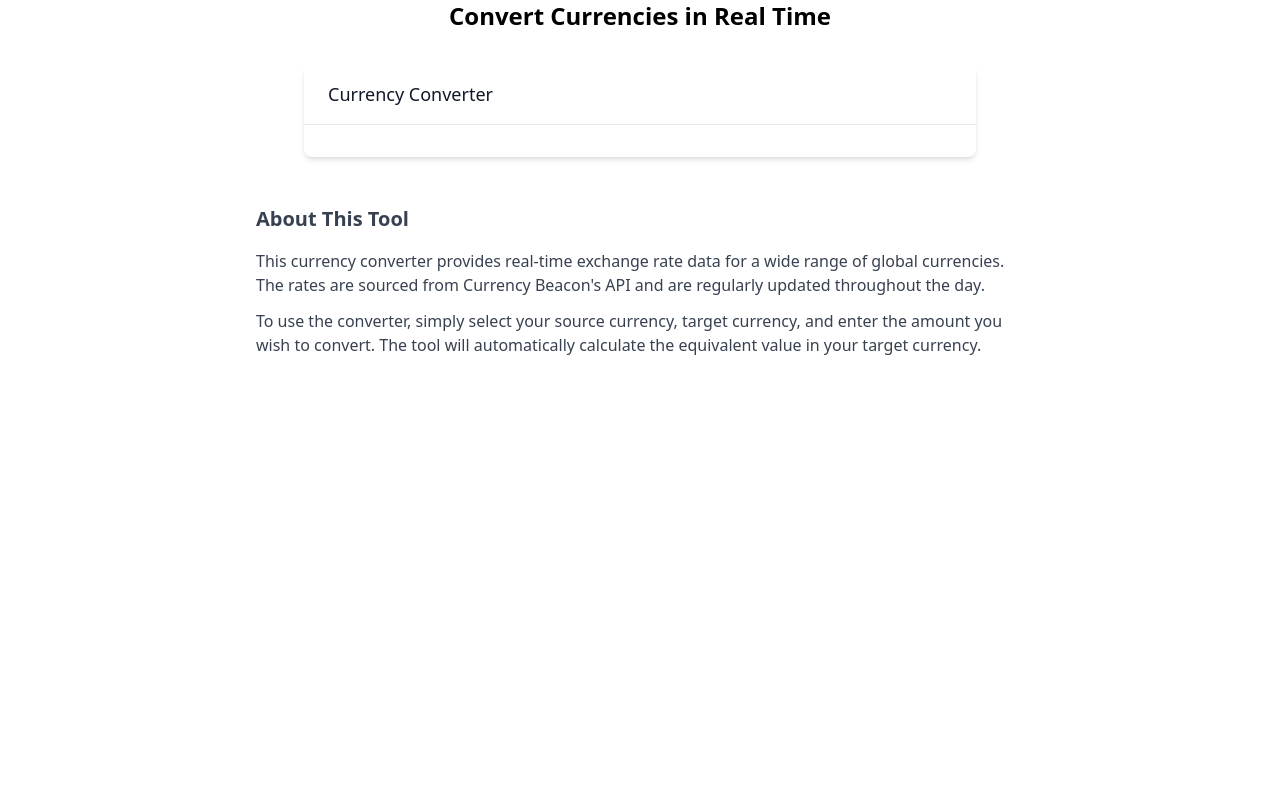
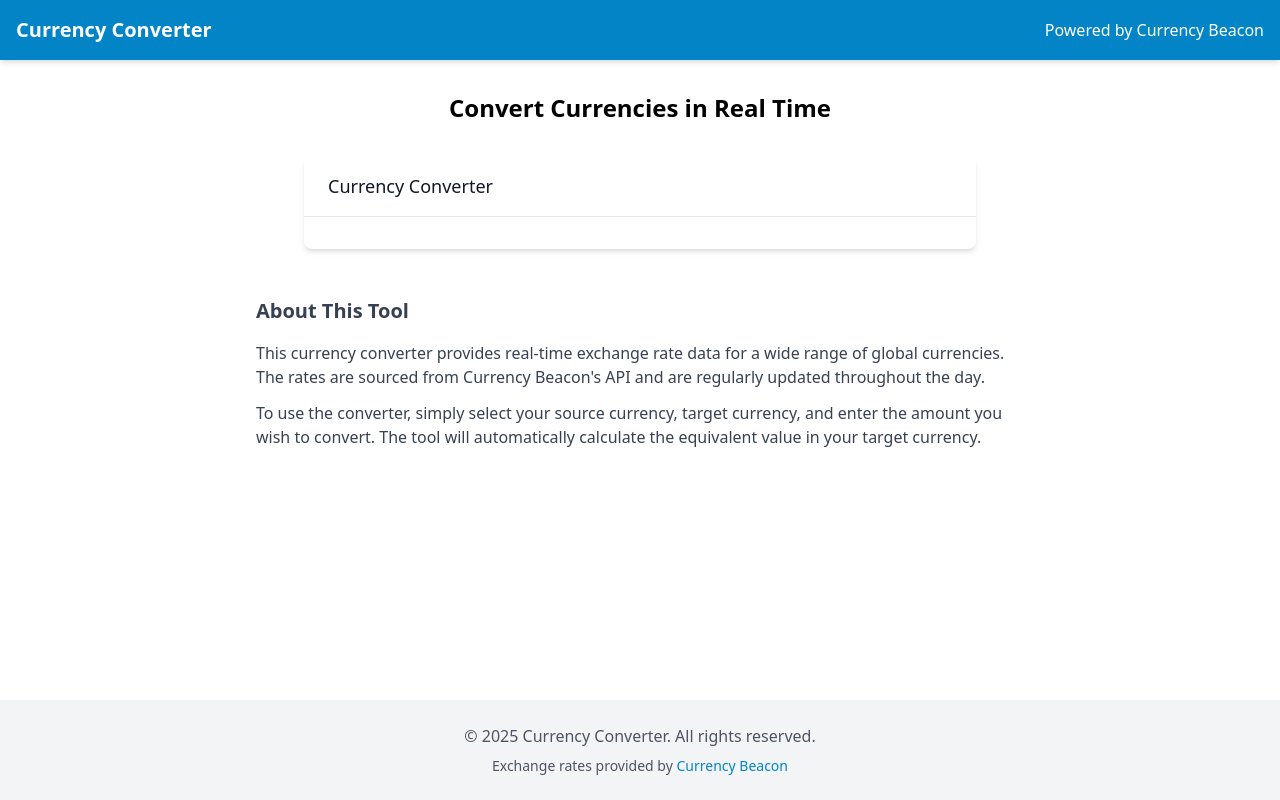
Before and after one commit to MykolajKrusser/currency-converter, a Nuxt app: page / in a window 1280 px wide. Built offline with nearby package versions, Linux system fonts and the light colour scheme.

Commit message:
added default nuxt layout, header and footer

```diff
--- /dev/null
+++ b/components/layout/Footer.vue
@@ -0,0 +1,21 @@
+<template>
+  <footer class="bg-gray-100 py-6 mt-auto">
+    <div class="container mx-auto px-4">
+      <div class="text-center text-gray-600">
+        <p>© {{ new Date().getFullYear() }} Currency Converter. All rights reserved.</p>
+        <p class="mt-2 text-sm">
+          Exchange rates provided by
+          <a
+              href="https://currencybeacon.com"
+              target="_blank"
+              class="text-primary-600 hover:text-primary-800 transition-colors"
+          >
+            Currency Beacon
+          </a>
+        </p>
+      </div>
+    </div>
+  </footer>
+</template>
+<script setup lang="ts">
+</script>
--- /dev/null
+++ b/components/layout/Header.vue
@@ -0,0 +1,12 @@
+<template>
+  <header class="bg-primary-600 text-white shadow-md">
+    <div class="container mx-auto px-4 py-4 flex justify-between items-center">
+      <h1 class="text-xl font-bold">Currency Converter</h1>
+      <div>
+        <a href="https://currencybeacon.com" target="_blank" class="text-white hover:text-primary-200 transition-colors">
+          Powered by Currency Beacon
+        </a>
+      </div>
+    </div>
+  </header>
+</template>
--- /dev/null
+++ b/layouts/default.vue
@@ -0,0 +1,11 @@
+<template>
+  <div class="flex flex-col min-h-screen">
+    <LayoutHeader />
+    <main class="flex-grow container mx-auto px-4 py-8">
+      <slot />
+    </main>
+    <LayoutFooter />
+  </div>
+</template>
+<script setup lang="ts">
+</script>
```
